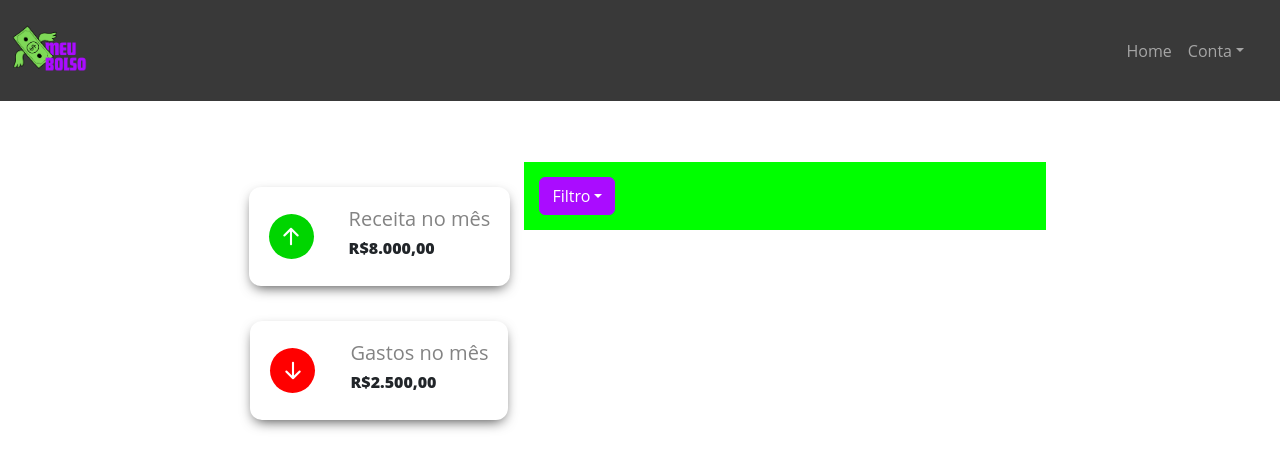
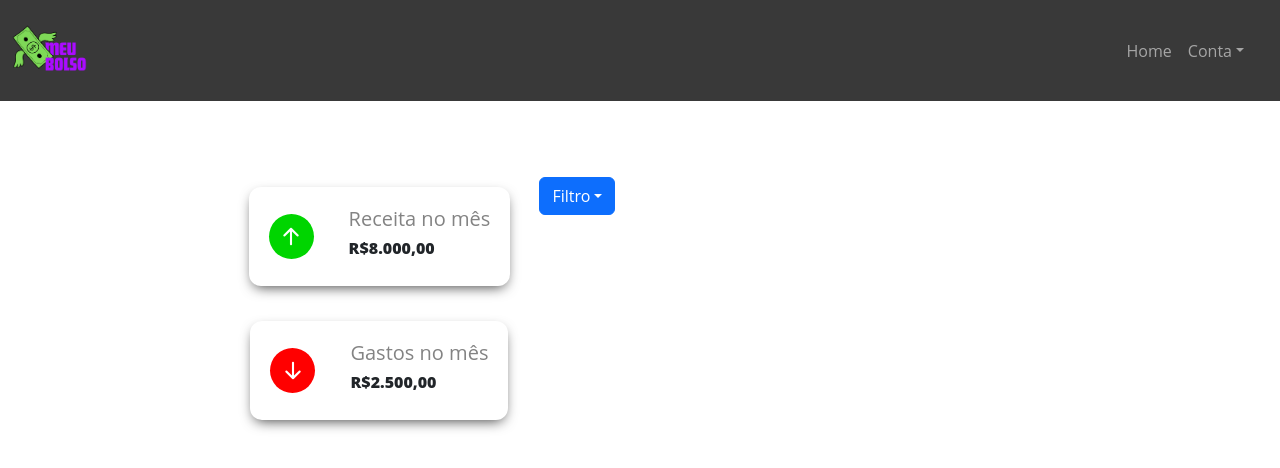
Before and after one commit to YagoFogaca/meu-bolso-front-end, a React (Vite) app: page / in a window 1280 px wide. Shown: the top 468 px of the page. Built offline with nearby package versions, Linux system fonts and the light colour scheme.

Commit message:
feat: criação do componente btn para padronização

```diff
--- a/src/components-style/section/index.section.jsx
+++ b/src/components-style/section/index.section.jsx
@@ -33,17 +33,7 @@ export const SectionMovementInformationAmount = styled.section`
 export const SectionMovementInformation = styled.section`
   width: 45%;
   min-width: 290px;
-  background-color: #0f0;
   padding: 15px;
-
-  .btn-primary {
-    background-color: #aa0cff;
-    border-color: #aa0cff;
-  }
-  .btn-primary:active {
-    border-color: #aa0cff;
-    background-color: #aa0cff;
-  }
 `;
 
 // card de infos
@@ -90,4 +80,8 @@ export const CardDivInfos = styled.div`
   }
 `;
 
-export const CardFilter = styled.section``;
+export const CardFilter = styled.section`
+  .bi-funnel-fill {
+    padding-right: 5px;
+  }
+`;
```
Also changed, not shown: src/components-style/btn-primary/index.btn-primary.styled.js (added, +12 -0 lines).
